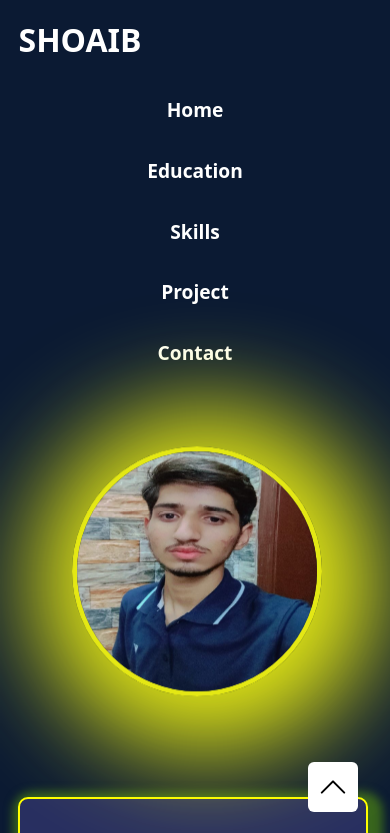
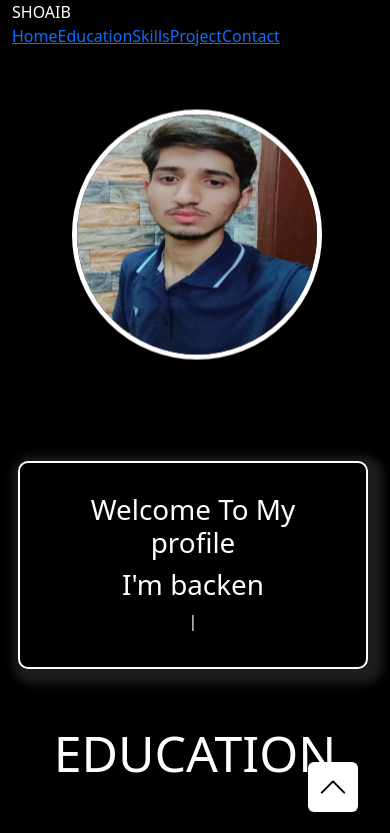
Before and after one commit to alialishoaibali1254/MShoaibDEV, a React (Vite) app: page / in a window 390 px wide. Shown: the top 833 px of the page. Built offline with nearby package versions, Linux system fonts and the light colour scheme.

Commit message:
Update App.css

```diff
--- a/src/assets/css/App.css
+++ b/src/assets/css/App.css
@@ -4,16 +4,16 @@
   box-sizing: border-box;
 }
 :root{
-  --box-shadow:5px 5px 10px 10px rgba(101, 175,10,0.5);
+  --box-shadow:5px 5px 10px 10px rgba(236, 236, 236, 0.123);
   --bg-color:rgb(40,47,97);
 }
 body{
-  background-color: rgb(11,26,51);
+  background-color: black;
   color: white;
   overflow-x: hidden;
 
 }
-html, body {
+html, body{
   overflow-x: hidden;
 }
 
@@ -71,6 +71,9 @@ html, body {
     align-items: center;
     flex-direction: column;
   }
+  .right-edu-im img{
+    margin: auto;
+  }
   .skills{
      display: flex;
      justify-content: center;
@@ -97,20 +100,7 @@ html, body {
 }
 /* @media (max-width: 428px) */
   @media (max-width: 428px) {
-    .nav_bar{
-      max-width: 428px;
-      display: flex;
-      flex-direction: column;
-    }
-    .right-item{
-      flex-direction: column;
-      display: flex;
-      justify-content: left;
-      align-items: center;
-    }
-    .nav_item{
-    margin-left:-252px;
-    }
+
     .home{
       flex-direction: column-reverse;
       max-width: 400px;
@@ -124,15 +114,15 @@ html, body {
       max-height: 250px;
     }
     .right-edu-im img{
-      max-width: 390px;
+      max-width: 350px;
       display: flex;
       justify-content: center;
       /* margin: auto; */
-    margin-left:170px;
+    margin-left: 190px;
     }
     .leftedu{
       max-width: 370px;
-      margin-left: 60px;
+     margin: auto;
     }
    .edu-1{
     max-width: 370px;
@@ -171,21 +161,11 @@ html, body {
     max-width: 420px;
    }
   }
+
+/* media 390px */
 @media (max-width: 390px) {
-  .nav_bar{
-    max-width: 390px;
-    display: flex;
-    flex-direction: column;
-  }
-  .right-item{
-    flex-direction: column;
-    display: flex;
-    justify-content: left;
-    align-items: center;
-  }
-  .nav_item{
-    margin-left: -222px;
-  }
+
+
   .home{
     flex-direction: column-reverse;
     max-width: 370px;
@@ -256,50 +236,34 @@ max-width: 60px;
 }
 
 
+  /* media 320px */
+  @media (max-width: 320px) {
 
 
-
-
-
-  /* media 320px */
-  @media (max-width: 320px) {
-    .nav_bar{
-      max-width: 300px;
-      display: flex;
-      flex-direction: column;
-    }
-    .right-item{
-      flex-direction: column;
-      display: flex;
-      justify-content: left;
-      align-items: center;
-    }
-    .nav_item{
-      margin-left: -160px;
-    }
     .home{
       flex-direction: column-reverse;
       max-width: 300px;
       min-height: 600px;
+      margin: auto;
     }
     .left{
       max-width: 290px;
-      margin-right: -5px;
+
     }
     .image img{
       max-width: 250px;
       max-height: 250px;
     }
     .right-edu-im img{
-      max-width: 320px;
+      max-width: 300px;
       display: flex;
       justify-content: center;
-      /* margin: auto; */
       margin-left: 200px;
+
     }
     .leftedu{
       max-width: 270px;
-      margin-left: 30px;
+      margin: auto;
     }
    .edu-1{
     max-width: 270px;
@@ -322,7 +286,7 @@ max-width: 60px;
    }
    .right-map-cont{
     max-width: 250px;
-    margin-left: 2px;
+
    }
    .right-map-cont iframe{
     max-width: 250px;
@@ -332,50 +296,24 @@ max-width: 60px;
    }
    form{
     min-width: 250px;
-   margin-left: 2px;
+   margin: auto;
    }
    .footers{
-    max-width: 320px;
+    max-width: 310px;
    }
    .skills .item h3{
     font-size:
     16px;
    }
    .skills .item img{
-  max-width: 60pxn;
+  max-width: 60px;
    }
   .left-form button{
   width: 130px;
    }
   }
-/* Navbar section */
-.nav_item{
-  cursor: pointer;
-  font-size: 2rem;
-  font-weight: bold;
-  padding: 16px;
-}
-.nav_item:hover{
-  border-bottom: 3px solid yellow;
-}
-a{
-  text-decoration: none;
-  color: white;
-}
-.nav_bar  {
-  width: 1349px;
-  display: flex;
-  justify-content: space-around;
-  align-items: center;
-}
-.nav_bar .nav_items{
-  padding: 16px;
-  font-size: 1.2rem;
-  font-weight: bold;
-}
-.nav_bar .nav_items:hover{
-  border-bottom: 3px solid yellow;
-}
+
+
 /* Home section */
   .home{
     width: 1349px;
@@ -386,13 +324,13 @@ a{
 
   }
   .home .left{
-  background-color: var(--bg-color);
+    background-color: transparent;
     width: 620px;
     height: 13rem;
     text-align: center;
     padding: 30px;
     border-radius: 10px;
-  border: 2px solid yellow;
+    border: 2px solid white;
     box-shadow: var(--box-shadow);
   }
 
@@ -407,7 +345,7 @@ a{
   .home .right .image img{
     height: 300px;
     width: 300px;
-  border: 5px solid yellow;
+    border: 5px solid white;
     border-radius: 100%;
     animation-name: superman;
     animation-duration:3s ;
@@ -416,29 +354,29 @@ a{
 
   @keyframes superman{
     0%{
-border-color: blue;
+  border-color: white;
   transform: translate(0,0px);
-box-shadow: 10px 10px 100px 50px blue;
+
     }
     25%{
-    border-color: rgb(239,244,11);
+      border-color: white;
 
-    box-shadow: 10px 10px 100px 50px  rgb(239,244,11);
+
     }
     50%{
-    border-color: rgb(12,12,199);
+      border-color: white;
     transform: translate(0,10px);
-    box-shadow: 10px 10px 100px 50px  rgb(12,12,199);
+
     }
     75%{
-    border-color: rgb(130, 217, 160);
+      border-color: white;
 
-    box-shadow: 10px 10px 100px 50px rgb(130, 217, 160);
+
     }
     100%{
-    border-color:  rgb(50,55,205);
+      border-color:  white;
       transform: translate(0,-0px);
-    box-shadow: 10px 10px 100px 50px  rgb(50,55,205);
+
     }
   }
 
@@ -460,12 +398,12 @@ box-shadow: 10px 10px 100px 50px blue;
 gap: 1rem;
   width: 675px;
   height: 220px;
-  background-color: var(--bg-color);
+  background-color: transparent;
   display: flex;
   flex-direction: column;
   padding: 30px;
   border-radius: 10px;
-  border: 1px solid yellow;
+  border: 1px solid white;
   box-shadow: var(--box-shadow);
   justify-content: center;
 }
@@ -473,12 +411,12 @@ gap: 1rem;
   gap: 1rem;
     width: 675px;
     height: 220px;
-    background-color: var(--bg-color);
+    background-color: transparent;
     display: flex;
     flex-direction: column;
     padding: 30px;
     border-radius: 10px;
-    border: 1px solid yellow;
+    border: 1px solid white;
     box-shadow: var(--box-shadow);
     justify-content: center;
 
@@ -523,18 +461,18 @@ gap: 1rem;
     justify-content: center;
     align-items: center;
     flex-wrap: wrap;
-    margin: auto;
+
     /* width: 800px; */
     /* background-color: yellow; */
   }
   .skills .items .item {
 width: calc(33.33%);
-background-color: black;
+background-color: transparent;
 margin: 20px;
 text-align: center;
 padding: 20px;
 border-radius: 10px;
-border: 1px solid yellow;
+border: 1px solid white;
 box-shadow: var(--box-shadow);
   }
   .skills .items .item img{
@@ -547,12 +485,13 @@ box-shadow: var(--box-shadow);
   }
 /* projects */
   .project-card {
+    background-color: transparent;
     width: 120%; /* Make sure card takes full width of its column */
     height: 100%; /* Ensure the card takes the full height available */
     display: flex;
     flex-direction: column; /* Stack items vertically */
     padding: 10px 10px 10px 10px;
-    border: 2px solid yellow;
+    border: 2px solid white;
     border-radius: 10px;
     box-shadow: var(--box-shadow);
   }
@@ -565,10 +504,11 @@ box-shadow: var(--box-shadow);
     gap: .5rem;
   }
 
+
   .card img {
     height: 250px; /* Set a fixed height for images */
     width: 280px;
-    border: 2px solid yellow;
+    border: 2px solid white;
     border-radius: 10px;
   }
   .hweq{
```
Lines whose indentation alone changed are shown as unchanged.
